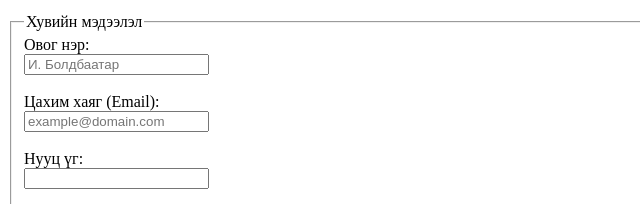
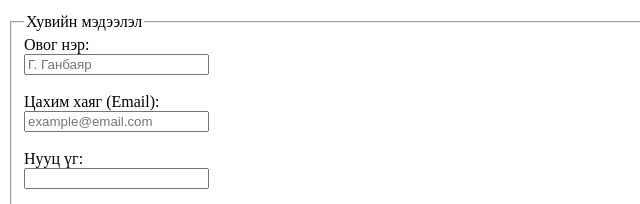
Before and after one commit to bactevirus/web-development-lab, a plain HTML site: page lab02.html in a window 1280 px wide. Shown: the part 240-444 px from the top of the page, 0-640 px from the left. Drawn offline with Linux system fonts and the light colour scheme.

Commit message:
index.html

```diff
--- a/lab02.html
+++ b/lab02.html
@@ -36,10 +36,10 @@
                         <legend>Хувийн мэдээлэл</legend>
 
                         <label for="fullname">Овог нэр:</label><br>
-                        <input type="text" id="fullname" name="fullname" placeholder="И. Болдбаатар" required minlength="2"><br><br>
+                        <input type="text" id="fullname" name="fullname" placeholder="Г. Ганбаяр" required minlength="2"><br><br>
 
                         <label for="email">Цахим хаяг (Email):</label><br>
-                        <input type="email" id="email" name="email" placeholder="example@domain.com" required><br><br>
+                        <input type="email" id="email" name="email" placeholder="example@email.com" required><br><br>
 
                         <label for="password">Нууц үг:</label><br>
                         <input type="password" id="password" name="password" required minlength="6"><br><br>
```
